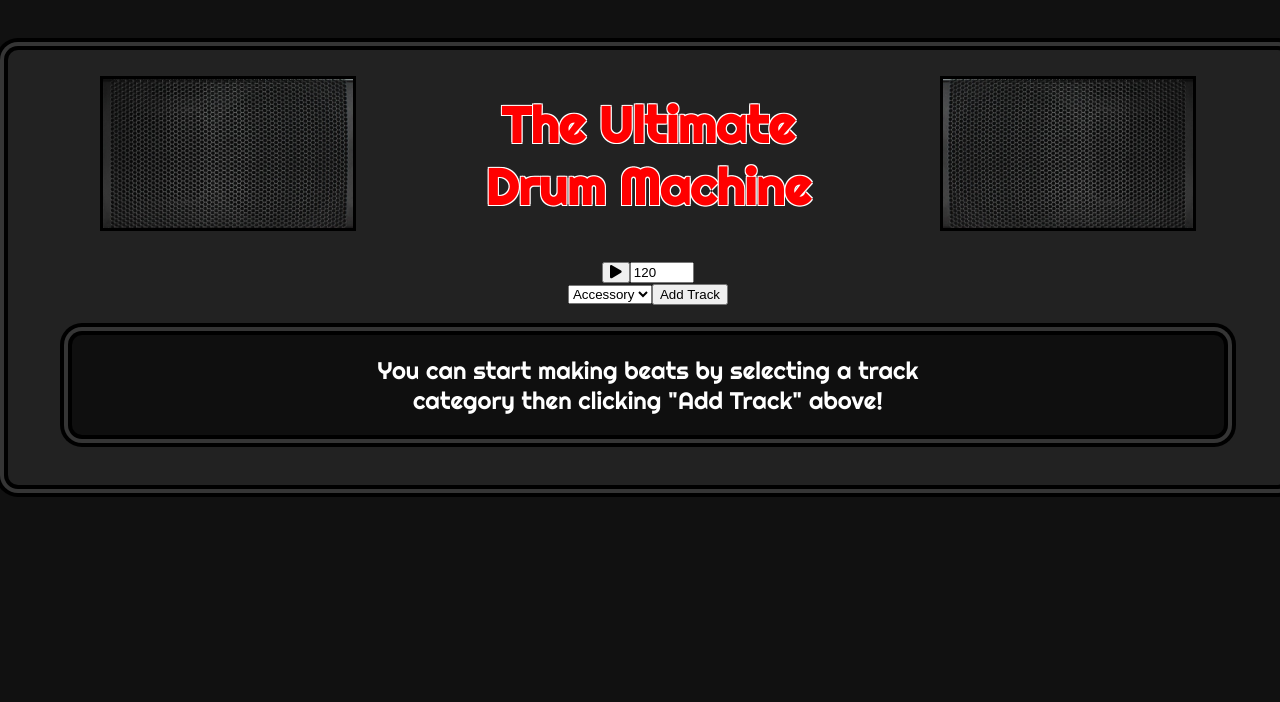
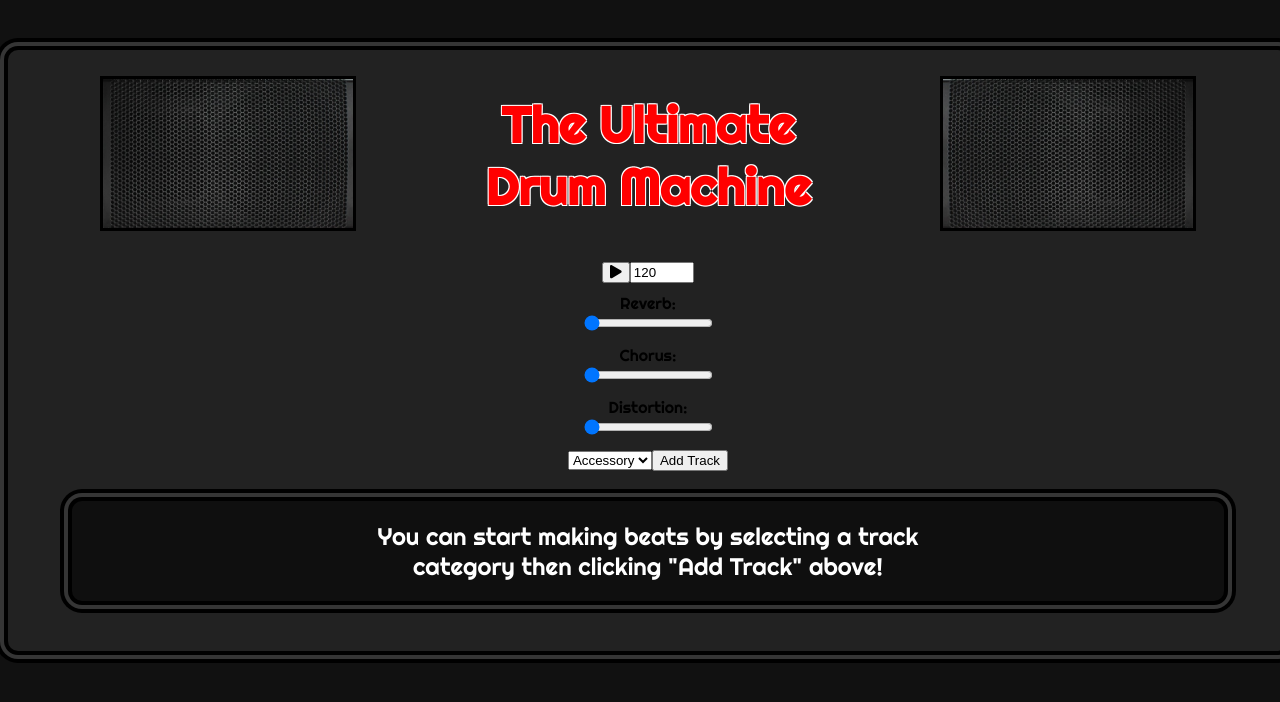
Before and after one commit to dolphinswarm/the-ultimate-drum-machine, a React (Create React App) app: page / in a window 1280 px wide. Shown: the top 702 px of the page. Built offline with nearby package versions, Linux system fonts and the light colour scheme.

Commit message:
Adding draggability and effects

```diff
--- a/package.json
+++ b/package.json
@@ -14,7 +14,9 @@
     "@types/react": "^17.0.34",
     "@types/react-dom": "^17.0.11",
     "react": "^17.0.2",
+    "react-beautiful-dnd": "^13.1.0",
     "react-dom": "^17.0.2",
+    "react-draggable-list": "^4.0.4",
     "react-scripts": "^5.0.0",
     "tone": "^14.7.77",
     "typescript": "^4.4.4",
--- a/src/App.tsx
+++ b/src/App.tsx
@@ -1,10 +1,8 @@
 import React from 'react';
-import logo from './logo.svg';
 import './App.css';
 import DrumMachine from './components/DrumMachine';
-import * as Tone from 'tone'
 
-function App() {
+const App = () => {
   return (
     <DrumMachine />
   );
--- a/src/components/ControlsContainer.tsx
+++ b/src/components/ControlsContainer.tsx
@@ -7,15 +7,19 @@ type ControlProps = {
     toggleIsPlaying: ()=>void,
     isPlaying: boolean,
     changeBpm: (val: string)=>void,
-    bpm: number
+    bpm: number,
+    effects: any,
+    changeEffect: (effect: string, value: number)=>void,
 };
 
-const ControlsContainer = ({toggleIsPlaying, isPlaying, changeBpm, bpm} : ControlProps) => {
+const ControlsContainer = ({toggleIsPlaying, isPlaying, changeBpm, bpm, effects, changeEffect} : ControlProps) => {
 
     const [localBPM, setLocalBPM] = React.useState(bpm.toString());
     const invalidChars = [ "-", "+", "e" ];
 
     const changeLocalBPM = (bpm: string) => {; setLocalBPM(bpm); }
+
+    const x = effects;
 
     React.useEffect(() => {
         changeLocalBPM(bpm.toString());
@@ -34,6 +38,39 @@ const ControlsContainer = ({toggleIsPlaying, isPlaying, changeBpm, bpm} : Contro
                 onChange={(event) => changeLocalBPM(event.target.value)}
                 onKeyDown={(event) => { if (invalidChars.includes(event.key)) event.preventDefault(); }}
                 value={localBPM}/>
+
+            {/* Reverb Slider */}
+            <div className="track-control-section">
+            <label htmlFor="reverb">Reverb:</label><br />
+            <input
+                type="range"
+                min="-60" max="6" step="0.1"
+                value={effects["reverb"]?.volume.value ?? -60}
+                name="reverb"
+                onChange={(event) => changeEffect("reverb", parseFloat(event.target.value)) } />
+            </div>
+
+            {/* Reverb Slider */}
+            <div className="track-control-section">
+            <label htmlFor="chorus">Chorus:</label><br />
+            <input
+                type="range"
+                min="-60" max="6" step="0.1"
+                value={effects["chorus"]?.volume.value ?? -60}
+                name="chorus"
+                onChange={(event) => changeEffect("chorus", parseFloat(event.target.value)) } />
+            </div>
+
+            {/* Reverb Slider */}
+            <div className="track-control-section">
+            <label htmlFor="distortion">Distortion:</label><br />
+            <input
+                type="range"
+                min="-60" max="6" step="0.1"
+                value={effects["distortion"]?.volume.value ?? -60}
+                name="distortion"
+                onChange={(event) => changeEffect("distortion", parseFloat(event.target.value)) } />
+            </div>
         </div>
     )
 }
--- a/src/components/DrumMachine.tsx
+++ b/src/components/DrumMachine.tsx
@@ -3,6 +3,7 @@ import Track from './Track'
 import * as Tone from 'tone'
 import ControlsContainer from './ControlsContainer';
 import HeaderContainer from './HeaderContainer';
+import { DragDropContext, Droppable, DropResult, } from 'react-beautiful-dnd';
 
 // type DrumMachineProps = {play: void};
 
@@ -13,6 +14,7 @@ const DrumMachine = () => {
     // ==============================
     const [beatNum, setBeatNum] = React.useState(0);
     const [players, setPlayers] = React.useState({});
+    const [effects, setEffects] = React.useState({});
     const [sortOrder, setSortOrder] = React.useState(1);
     const [bpm, setBpm] = React.useState(120);
     const [isPlaying, setIsPlaying] = React.useState(false);
@@ -329,6 +331,11 @@ const DrumMachine = () => {
 
     const reducer = (state, action) => {
         switch (action.type) {
+            case 'ReorderInUseTracks':
+                return {
+                    ...state,
+                    inUseTracks: action.payload
+                };
             case 'ToggleBeat':
                 return {
                     ...state,
@@ -359,6 +366,8 @@ const DrumMachine = () => {
 
     const playersRef = React.useRef(players);
     playersRef.current = players;
+    const effectsRef = React.useRef(effects);
+    effectsRef.current = effects;
     const beatRef = React.useRef(beatNum);
     beatRef.current = beatNum;
     const stateRef = React.useRef(state);
@@ -380,8 +389,12 @@ const DrumMachine = () => {
         switch (prev)
         {
             case 0:
+                updatedTrack.beats[beatCount] = prev + 1;
+                break;
             case 1:
-                updatedTrack.beats[beatCount] = prev + 1;
+                updatedTrack.category === "hihat" ?
+                    updatedTrack.beats[beatCount] = prev + 1 :
+                    updatedTrack.beats[beatCount] = 0;
                 break;
             case 2:
                 updatedTrack.beats[beatCount] = 0;
@@ -411,6 +424,14 @@ const DrumMachine = () => {
     }
 
     /**
+     * Change the effects.
+     */
+    const changeEffect = (effectName: string, value: number) => {
+        // Set the volume of the effect
+        effectsRef.current[effectName].volume.value = value;
+    }
+
+    /**
      * Adds a track to the list of tracks.
      */
     const addTrack = (): void => {
@@ -433,6 +454,12 @@ const DrumMachine = () => {
 
         // Create a new track
         const player = new Tone.Player(newTrack.instrumentLocation).toDestination();
+        const playerChannel = new Tone.Channel().toDestination();
+		playerChannel.send("chorus");
+		playerChannel.send("distortion");
+		playerChannel.send("reverb");
+		player.connect(playerChannel);
+
         setPlayers(players => ({
             ...players,
             [availableTrack.displayName]: player,
@@ -469,6 +496,12 @@ const DrumMachine = () => {
 
         // Create a new track
         const player = new Tone.Player(newTrack.instrumentLocation).toDestination();
+        const playerChannel = new Tone.Channel().toDestination();
+		playerChannel.send("chorus");
+		playerChannel.send("distortion");
+		playerChannel.send("reverb");
+		player.connect(playerChannel);
+
         setPlayers(players => ({
             ...players,
             [newInstrumentName]: player,
@@ -477,6 +510,23 @@ const DrumMachine = () => {
         // Add the track to the state
         dispatch({type: 'SwitchInstuments', payload: { oldTrack, newTrack }});
     }
+
+    const onDragEnd = (result: DropResult) => {
+        const { source, destination } = result;
+
+        // If no destination, stop running
+        if (!destination || destination.index === source.index) return;
+
+        const tracks = state.inUseTracks;
+        const [removed] = tracks.splice(source.index, 1);
+        tracks.splice(destination.index, 0, removed);
+
+        tracks.forEach((track, index) => {
+            track.id = index + 1;
+        });
+
+        dispatch({type: 'ReorderInUseTracks', payload: tracks });
+    };
 
     /**
      * UseEffect hook for playing the audio.
@@ -505,7 +555,7 @@ const DrumMachine = () => {
                         sound?.start(time);
                     }
                     // ROLL
-                    else if (track.beats[beat] === 2)
+                    else if (track.beats[beat] === 2 && track.category === "hihat")
                     {
                         sound?.start();
                         sound?.start('+64n');
@@ -529,6 +579,33 @@ const DrumMachine = () => {
     React.useEffect(() => { Tone.Transport.bpm.value = bpm; }, [bpm]);
 
     /**
+     * UseEffect hook for changing the song's effects on load.
+     */
+    React.useEffect(() => {
+        // Create a new chorus effect
+        const chorus = new Tone.Chorus({
+			wet: 1,
+		}).toDestination().start();
+		const chorusChannel = new Tone.Channel({ volume: -60 }).connect(chorus);
+		chorusChannel.receive("chorus");
+
+        // Create new cheby effect
+		const cheby = new Tone.Chebyshev(50).toDestination();
+		const chebyChannel = new Tone.Channel({ volume: -60 }).connect(cheby);
+		chebyChannel.receive("distortion");
+
+        // Create new reverb channel
+		const reverb = new Tone.Reverb(3).toDestination();
+		const reverbChannel = new Tone.Channel({ volume: -60 }).connect(reverb);
+		reverbChannel.receive("reverb");
+
+        // Add the channels to state
+        effects["chorus"] = chorusChannel;
+        effects["distortion"] = chebyChannel;
+        effects["reverb"] = reverbChannel;
+    }, []);
+
+    /**
      * UseEffect hook to begin or stop Tone.JS when the isPlaying state is toggled.
      */
     React.useEffect(() => {
@@ -550,9 +627,9 @@ const DrumMachine = () => {
     const sortedCategories = availableCategories.sort();
 
     const isPlayingNoteCurrently = isPlaying && state.inUseTracks.filter(track => track.beats[beatNum]).length !== 0;
-    const showStart = state.inUseTracks.length === 0;
 
     return (
+        <DragDropContext onDragEnd={onDragEnd}>
         <div id="drum-machine">
             {/* Header */}
             <HeaderContainer isPlaying={isPlayingNoteCurrently} />
@@ -562,7 +639,9 @@ const DrumMachine = () => {
                 toggleIsPlaying={toggleIsPlaying}
                 isPlaying={isPlaying}
                 changeBpm={changeBpm}
-                bpm={bpm} />
+                bpm={bpm}
+                effects={effectsRef.current}
+                changeEffect={changeEffect} />
 
             {/* Add Track */}
             <select className="capitalize" ref={trackCategoryRef}>
@@ -578,12 +657,16 @@ const DrumMachine = () => {
 
             {/* Track Container */}
             <div id="track-container">
-                <p id="start-label" style={{"display": showStart ? "block" : "none" }}>
-                {showStart ? "You can start making beats by selecting a track category then clicking \"Add Track\" above!" : ""}
-                </p>
+                {state.inUseTracks.length === 0 ? <p id="start-label">You can start making beats by selecting a track category then clicking "Add Track" above!</p> : null}
+                <Droppable droppableId="drum-machine-tracks">
+                    {(provided) => (
+                    <div id="track-list"
+                        {...provided.droppableProps}
+                        ref={provided.innerRef} >
                     {state.inUseTracks.map((track, index) =>
                         <Track
-                        key={index}
+                            key={track.displayName}
+                            index={index}
                             trackName={track.displayName}
                             instrumentLocation={track.instrumentLocation}
                             category={track.category}
@@ -595,8 +678,12 @@ const DrumMachine = () => {
                             state={state}
                             playersRef={playersRef}
                             isPlaying={isPlaying} />)}
+                    {provided.placeholder}
+                    </div>)}
+                </Droppable>
             </div>
         </div>
+        </DragDropContext>
     )
 }
 
--- a/src/index.css
+++ b/src/index.css
@@ -20,6 +20,13 @@ body {
     font-family: 'Fira Sans', sans-serif;
     border-bottom: #111 1px solid;
     border-radius: 10px;
+    user-select: none;
+    background-color: #202020;
+}
+
+#track-list {
+    list-style-type: none;
+    padding: 0;
 }
 
 #drum-machine {
@@ -63,11 +70,12 @@ body {
     padding-left: 10px;
     margin: 0px;
     text-align: left;
-    background-color: rgba(0, 0, 0, 0.4);
+    /* background-color: rgba(0, 0, 0, 0.4); */
+    background-image: linear-gradient(to right, rgba(0, 0, 0, 0.4) 60%, transparent);
 }
 
 .track-beats {
-    width: 80%;
+    width: 79%;
     display: inline-block;
     padding: 0px;
     margin: 0px;
@@ -76,6 +84,21 @@ body {
 
 .track-control-section {
     margin: 10px 0px;
+}
+
+.track-drag {
+    vertical-align: top;
+    margin-top: 80px;
+    width: 1%;
+    display: inline-block;
+}
+
+.track-drag svg {
+    width: 11.5px !important;
+}
+
+.track-drag svg:hover {
+    cursor: move;
 }
 
 .track-icon {
@@ -152,3 +175,36 @@ body {
     box-shadow: 0 0 0 4px #000, 0 0 0 8px rgb(53, 53, 53), 0 0 0 12px #000;
     background-color: #0F0F0F;
 }
+
+.track-kick {
+    background-color: #200000;
+}
+
+.track-snare {
+    background-color: #002000;
+}
+
+.track-tom {
+    background-color: #000020;
+}
+
+.track-hihat {
+    background-color: #200020;
+}
+
+.track-hihat,
+.track-crash {
+    background-color: #002020;
+}
+
+.track-clap {
+    background-color: #202000;
+}
+
+.track-fx {
+    background-color: #200040;
+}
+
+.track-accessory {
+    background-color: #202040;
+}
```
Also changed, not shown: src/components/Track.tsx (+18 -29 lines), src/styles/Track.css (added), 1 other file (tests, documents, lock files or other folders). Lines whose indentation alone changed are shown as unchanged.
